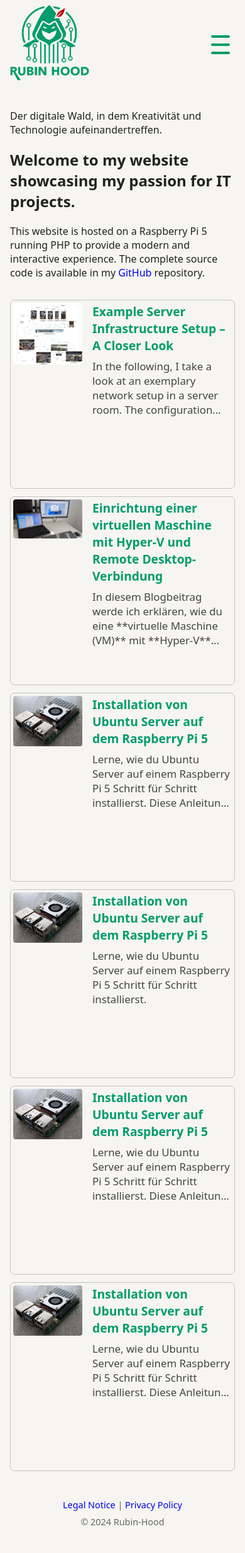
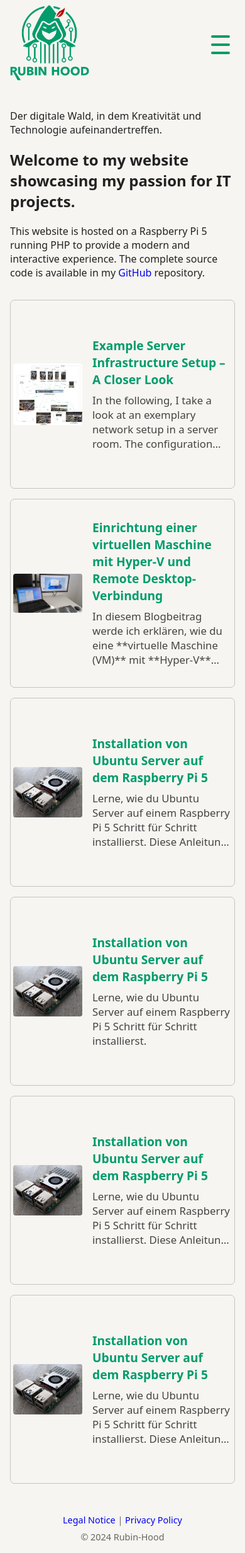
Before and after one commit to rubin-hood/rubinhood-blog, a Jekyll site: the page built from index.md, in a window 390 px wide. Shown: the whole page at 63% size. Built offline with Jekyll 4.4.1, drawn with Linux system fonts in a browser that asks for light colours; before the commit the page ends 2442 px from its top, so only the background shows below that.

Commit message:
Update style.css

```diff
--- a/assets/css/style.css
+++ b/assets/css/style.css
@@ -368,13 +368,7 @@ footer {
     width: 95vw;                 /* Genau 95% der Viewport-Breite */
     box-sizing: border-box;      /* Padding/Border zählen zur Breite */
     padding: 0.5rem;             /* Weniger Innenabstand, wirkt kompakter */
-    align-items: flex-start; /* Bild und Text oben bündig */
-    min-height: 140px;  /* Passe auf Wunsch an! */
-    margin-bottom: 0.75rem;  /* vorher z.B. 1rem */
-  }
-
-  .blog-card .card-img {
-    align-items: flex-start; /* Bild oben ausrichten statt zentrieren */
+    min-height: 120px;  /* Passe auf Wunsch an! */
   }
 
   /* Startseiten-Karten besonders breit darstellen, aber nie größer als 600px */
```
